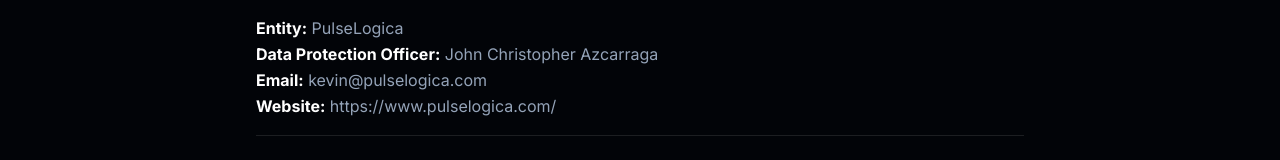
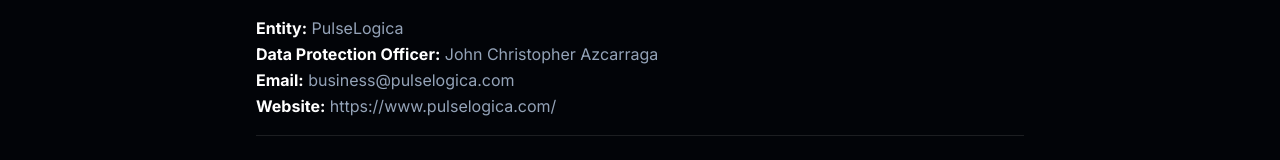
Before and after one commit to PulseLogica/pulselogica-web, a Next.js app: page /privacy-policy in a window 1280 px wide. Shown: the part 3073-3233 px from the top of the page. Built offline with nearby package versions, Linux system fonts and the light colour scheme; no server answers.

Commit message:
fix: update business email

```diff
--- a/src/app/privacy-policy/page.tsx
+++ b/src/app/privacy-policy/page.tsx
@@ -218,8 +218,8 @@
             <strong className="text-white">Data Protection Officer:</strong> John Christopher Azcarraga
             <br />
             <strong className="text-white">Email:</strong>{" "}
-            <a href="mailto:kevin@pulselogica.com" className="hover:text-white transition">
-              kevin@pulselogica.com
+            <a href="mailto:business@pulselogica.com" className="hover:text-white transition">
+              business@pulselogica.com
             </a>
             <br />
             <strong className="text-white">Website:</strong> https://www.pulselogica.com/
```
